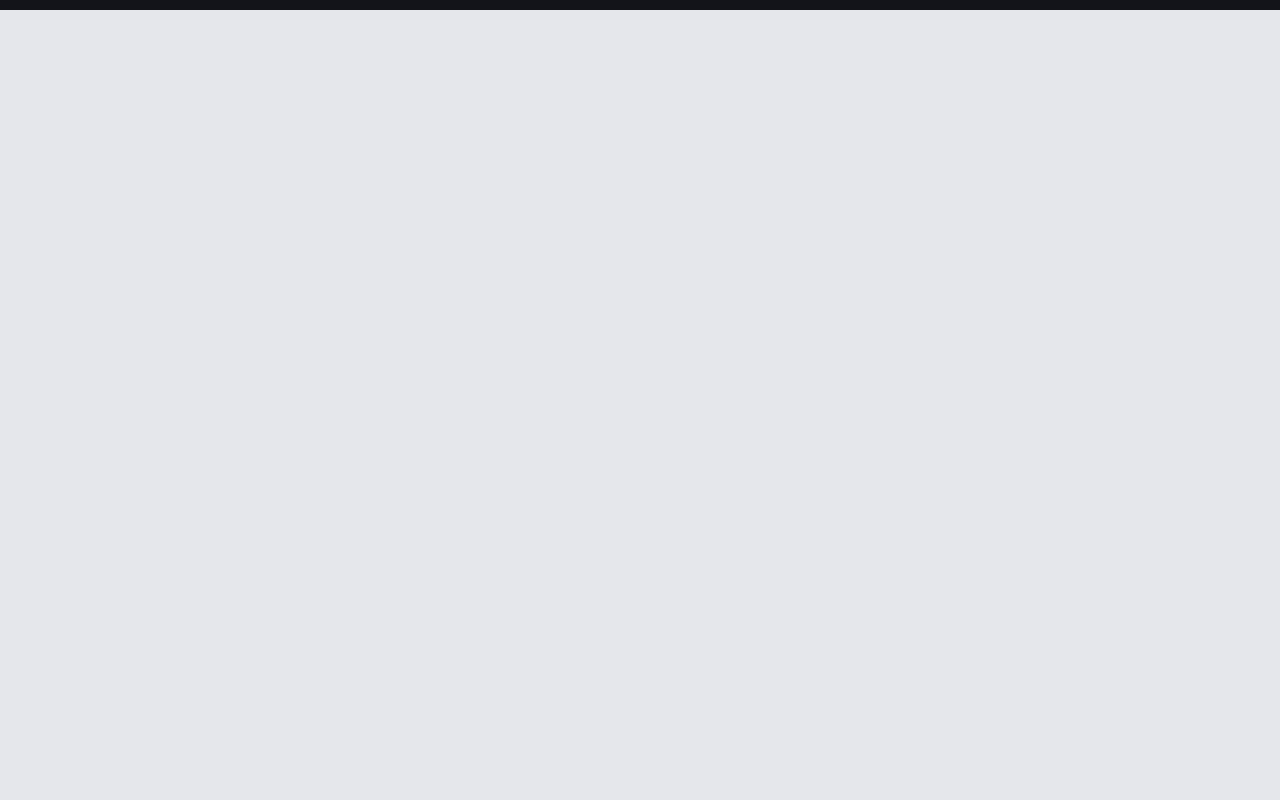
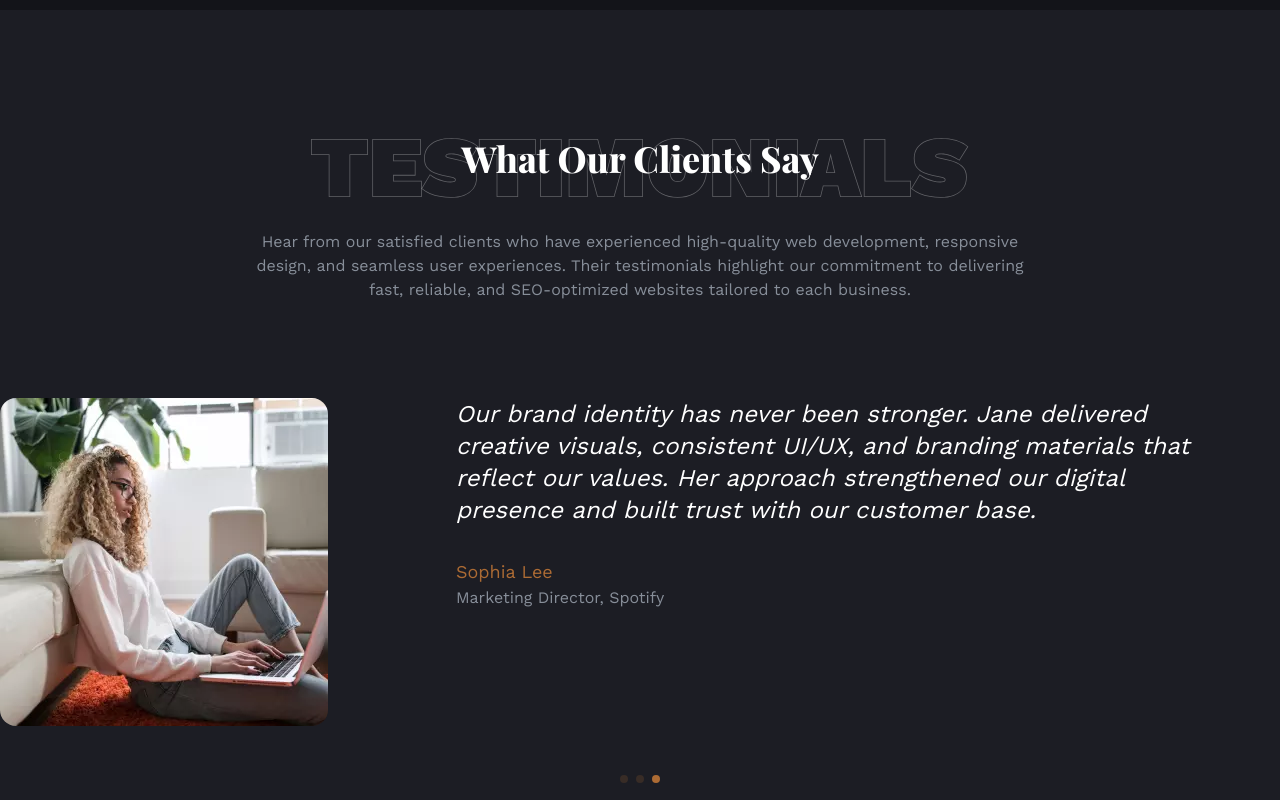
Before and after one commit to Eugensson/portfolio_5, a Next.js app: page / in a window 1280 px wide. Shown: the part 4180-4980 px from the top of the page. Built offline with nearby package versions, Linux system fonts and the light colour scheme; a web font is replaced by a local one.

Commit message:
Create Testimonials section

```diff
--- a/app/globals.css
+++ b/app/globals.css
@@ -82,10 +82,10 @@
   @apply w-full max-w-320 mx-auto px-4 xl:px-0;
 }
 
-.swiper-pagination {
+.mySwiper .swiper-pagination {
   margin-top: 20rem;
 }
 
-.swiper-pagination-bullet {
+.mySwiper .swiper-pagination-bullet {
   background-color: #ac6b34;
 }
--- a/app/page.tsx
+++ b/app/page.tsx
@@ -5,6 +5,7 @@ import { Brands } from "@/components/brands";
 import { Skills } from "@/components/skills";
 import { Services } from "@/components/services";
 import { Portfolio } from "@/components/portfolio";
+import { Testimonials } from "@/components/testimonials";
 
 const Home = () => {
   return (
@@ -16,6 +17,7 @@ const Home = () => {
       <Skills />
       <Portfolio />
       <Services />
+      <Testimonials />
       <div className="h-1000" />
     </main>
   );
--- a/components/about.tsx
+++ b/components/about.tsx
@@ -20,13 +20,13 @@ export const About = () => {
             </div>
             <p className="mb-4 text-accent">Freelance Web Developer</p>
             <hr className="mb-4 opacity-5" />
-            <p className="mb-4">
+            <p className="mb-4 text-sm md:text-base">
               Jane Wilson is a freelance web developer creating responsive,
               modern, and user-friendly websites. Skilled in JavaScript, React,
               and Next.js, she delivers high-quality solutions tailored to
               clients.
             </p>
-            <p className="mb-8">
+            <p className="mb-8 text-sm md:text-base">
               Passionate about clean code, performance optimization, and
               seamless user experiences, Jane helps businesses and individuals
               build websites that drive engagement and growth.
--- a/components/portfolio.tsx
+++ b/components/portfolio.tsx
@@ -8,7 +8,7 @@ export const Portfolio = () => {
           <div className="w-full mb-8 lg:bg-portfolio lg:bg-center lg:bg-contain lg:bg-no-repeat">
             <h2 className="section-title">My latest work</h2>
           </div>
-          <p className="subtitle w-full max-w-200">
+          <p className="subtitle w-full max-w-200 text-sm md:text-base">
             Explore a selection of my latest web development projects, featuring
             modern, responsive, and user-friendly designs. Each portfolio item
             showcases skills in JavaScript, React, and Next.js, with a focus on
--- a/components/services.tsx
+++ b/components/services.tsx
@@ -8,7 +8,7 @@ export const Services = () => {
           <div className="w-full mb-8 lg:bg-services lg:bg-center lg:bg-contain lg:bg-no-repeat">
             <h2 className="section-title">Services I Provide</h2>
           </div>
-          <p className="subtitle w-full max-w-200">
+          <p className="subtitle w-full max-w-200 text-sm md:text-base">
             I provide modern and responsive web development services, including
             website design, front-end development, and optimization. With
             expertise in JavaScript, React, and Next.js, I build fast,
@@ -23,7 +23,7 @@ export const Services = () => {
                 <Icon size={28} />
               </div>
               <h4 className="mb-2 text-xl font-medium">{name}</h4>
-              <p>{description}</p>
+              <p className="text-sm md:text-base">{description}</p>
             </li>
           ))}
         </ul>
--- /dev/null
+++ b/components/testimonial-slider.tsx
@@ -0,0 +1,51 @@
+"use client";
+
+import Image from "next/image";
+import { Swiper, SwiperSlide } from "swiper/react";
+import { Autoplay, Pagination } from "swiper/modules";
+
+import { testimonialList } from "@/lib/data";
+
+import "swiper/css";
+import "swiper/css/pagination";
+
+export const TestimonialSlider = () => {
+  return (
+    <>
+      <Swiper
+        pagination={{ clickable: true }}
+        autoplay={{
+          delay: 2500,
+          disableOnInteraction: false,
+        }}
+        modules={[Autoplay, Pagination]}
+        className="mySwiper h-120 lg:h-100"
+      >
+        {testimonialList.map(
+          ({ id, authorImg, authorText, authorName, authorPosition }) => (
+            <SwiperSlide key={id} className="cursor-pointer">
+              <div className="flex flex-col lg:flex-row gap-12 lg:gap-32">
+                <div className="size-48 lg:size-82 ">
+                  <Image
+                    src={authorImg}
+                    alt={authorName}
+                    className="rounded-2xl"
+                  />
+                </div>
+                <div className="flex flex-col max-w-3xl">
+                  <h5 className="mb-8 text-sm md:text-2xl font-body font-normal italic">
+                    {authorText}
+                  </h5>
+                  <div>
+                    <p className="text-lg text-accent">{authorName}</p>
+                    <p>{authorPosition}</p>
+                  </div>
+                </div>
+              </div>
+            </SwiperSlide>
+          )
+        )}
+      </Swiper>
+    </>
+  );
+};
--- /dev/null
+++ b/components/testimonials.tsx
@@ -0,0 +1,22 @@
+import { TestimonialSlider } from "@/components/testimonial-slider";
+
+export const Testimonials = () => {
+  return (
+    <section className="section bg-secondary" id="testimonials">
+      <div className="container">
+        <div className="flex flex-col items-center text-center">
+          <div className="w-full mb-8 lg:bg-testimonials lg:bg-center lg:bg-contain lg:bg-no-repeat">
+            <h2 className="section-title">What Our Clients Say</h2>
+          </div>
+          <p className="subtitle w-full max-w-200 text-sm md:text-base">
+            Hear from our satisfied clients who have experienced high-quality
+            web development, responsive design, and seamless user experiences.
+            Their testimonials highlight our commitment to delivering fast,
+            reliable, and SEO-optimized websites tailored to each business.
+          </p>
+        </div>
+        <TestimonialSlider />
+      </div>
+    </section>
+  );
+};
--- a/lib/data.ts
+++ b/lib/data.ts
@@ -147,6 +147,7 @@ export const serviceList = [
 
 export const testimonialList = [
   {
+    id: "1",
     authorImg: TestiImage1,
     authorText:
       "Working with Jane was seamless from start to finish. Her web design expertise gave our platform a modern and engaging look while improving navigation and enhancing the overall user experience for our global audience.",
@@ -154,13 +155,15 @@ export const testimonialList = [
     authorPosition: "Head of Design, Google",
   },
   {
+    id: "2",
     authorImg: TestiImage2,
     authorText:
       "Jane’s development skills transformed our outdated website into a fast, scalable, and SEO-friendly solution. Her attention to detail and technical knowledge helped increase our visibility and attract new customers online effectively.",
-    authorName: "Michael Thompson",
+    authorName: "VictoriaThompson",
     authorPosition: "Project Manager, Amazon",
   },
   {
+    id: "3",
     authorImg: TestiImage3,
     authorText:
       "Our brand identity has never been stronger. Jane delivered creative visuals, consistent UI/UX, and branding materials that reflect our values. Her approach strengthened our digital presence and built trust with our customer base.",
```
